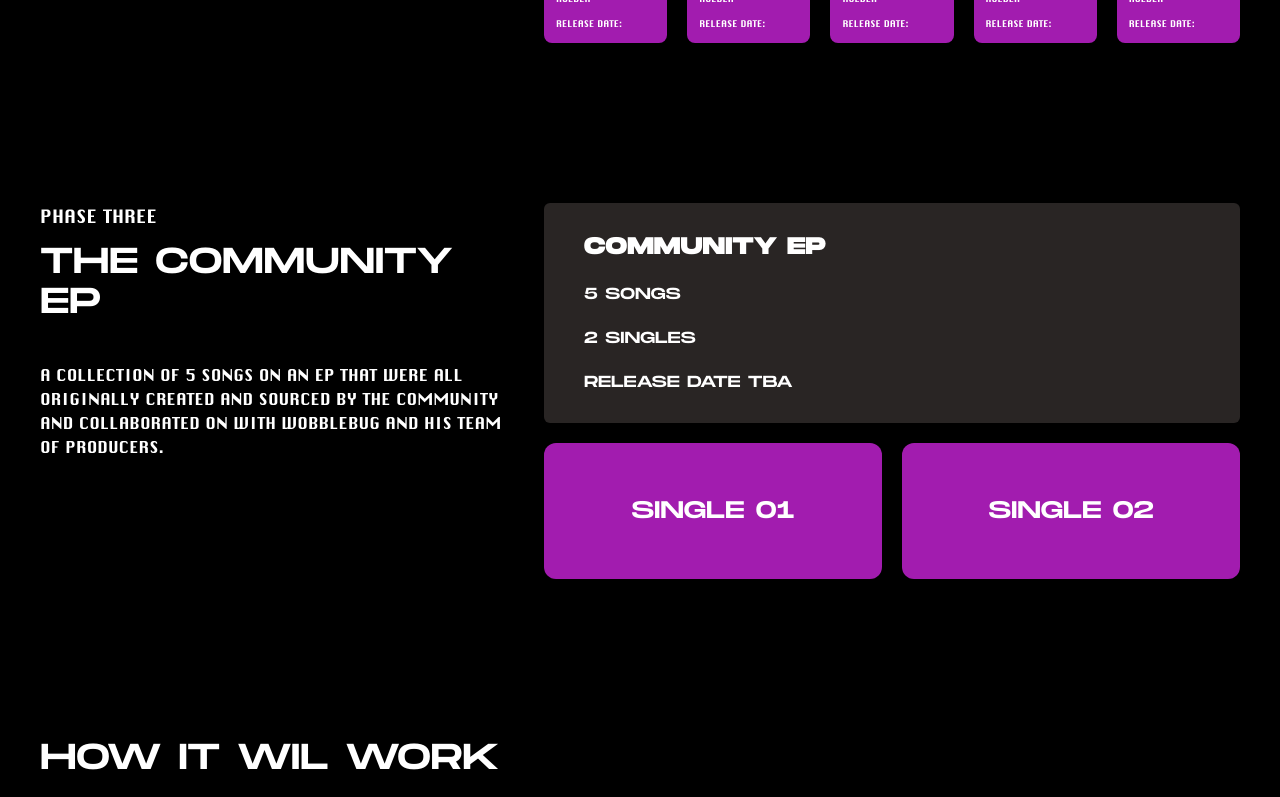
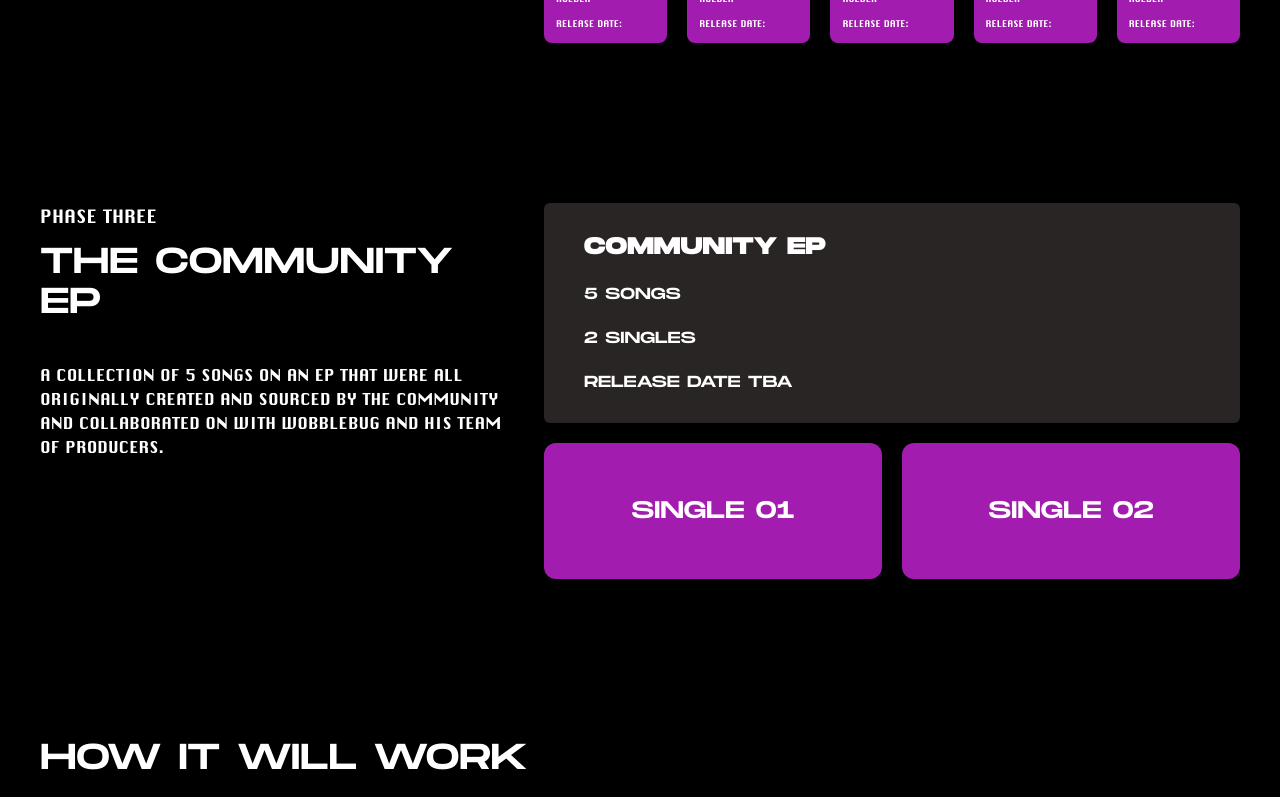
Before and after one commit to supercoolx/wob-music-group-next, a Next.js app: page / in a window 1280 px wide. Shown: the part 2000-2797 px from the top of the page. Built offline with nearby package versions, Linux system fonts and the light colour scheme.

Commit message:
Some fix

```diff
--- a/src/components/Header.tsx
+++ b/src/components/Header.tsx
@@ -19,7 +19,7 @@ const Header = () => {
                     <div onClick={toggleMenu} className={`w-12 h-12 transition-all duration-300 cursor-pointer hover:w-10 hover:h-10 border-2 rounded-full border-rose-600 ${isShow && 'bg-rose-600'}`} />
                 </div>
                 <div>
-                    <div className={`fixed w-screen left-0 h-screen transition-all duration-500 bg-green-500 ${isShow ? 'top-0' : 'rounded-b-[50%] -top-[100%]'}`}>
+                    <div className={`fixed w-screen left-0 h-screen transition-all duration-500 bg-[#8e29bb] ${isShow ? 'top-0' : 'rounded-b-[50%] -top-[calc(100%+600px)]'}`}>
                         <Container>
                             <div className="flex flex-col gap-3 pt-5 text-4xl text-black font-monument">
                                 <Link href="#wob-music-group"><div onClick={toggleMenu} className="transition-all duration-500 cursor-pointer hover:translate-x-20 hover:text-yellow-200">WOBBLE</div></Link>
@@ -31,6 +31,7 @@ const Header = () => {
                                 <Link href="#song-release"><div onClick={toggleMenu} className="transition-all duration-500 cursor-pointer hover:translate-x-20 hover:text-yellow-200">CREATIVE</div></Link>
                                 <Link href="#song-sharing"><div onClick={toggleMenu} className="transition-all duration-500 cursor-pointer hover:translate-x-20 hover:text-yellow-200">ROYALTY</div></Link>
                                 <Link href="#wobblelabs-overview"><div onClick={toggleMenu} className="transition-all duration-500 cursor-pointer hover:translate-x-20 hover:text-yellow-200">OVERVIEW</div></Link>
+                                <div onClick={() => location.href = "/player"} className="transition-all duration-500 cursor-pointer hover:translate-x-20 hover:text-yellow-200">WOB MUSIC PLAYER</div>
                             </div>
                         </Container>
                     </div>
--- a/src/components/Home/HomeHow.tsx
+++ b/src/components/Home/HomeHow.tsx
@@ -2,7 +2,7 @@ const HomeHow = () => {
     return (
         <section id="how-it-work" className="pt-40 lg:text-xl">
             <div className="pb-10 text-3xl lg:text-4xl font-monument">
-                HOW IT WIL WORK
+                HOW IT WILL WORK
             </div>
             <div className="p-10 space-y-16 rounded-lg bg-stone-800">
                 <div>
```
